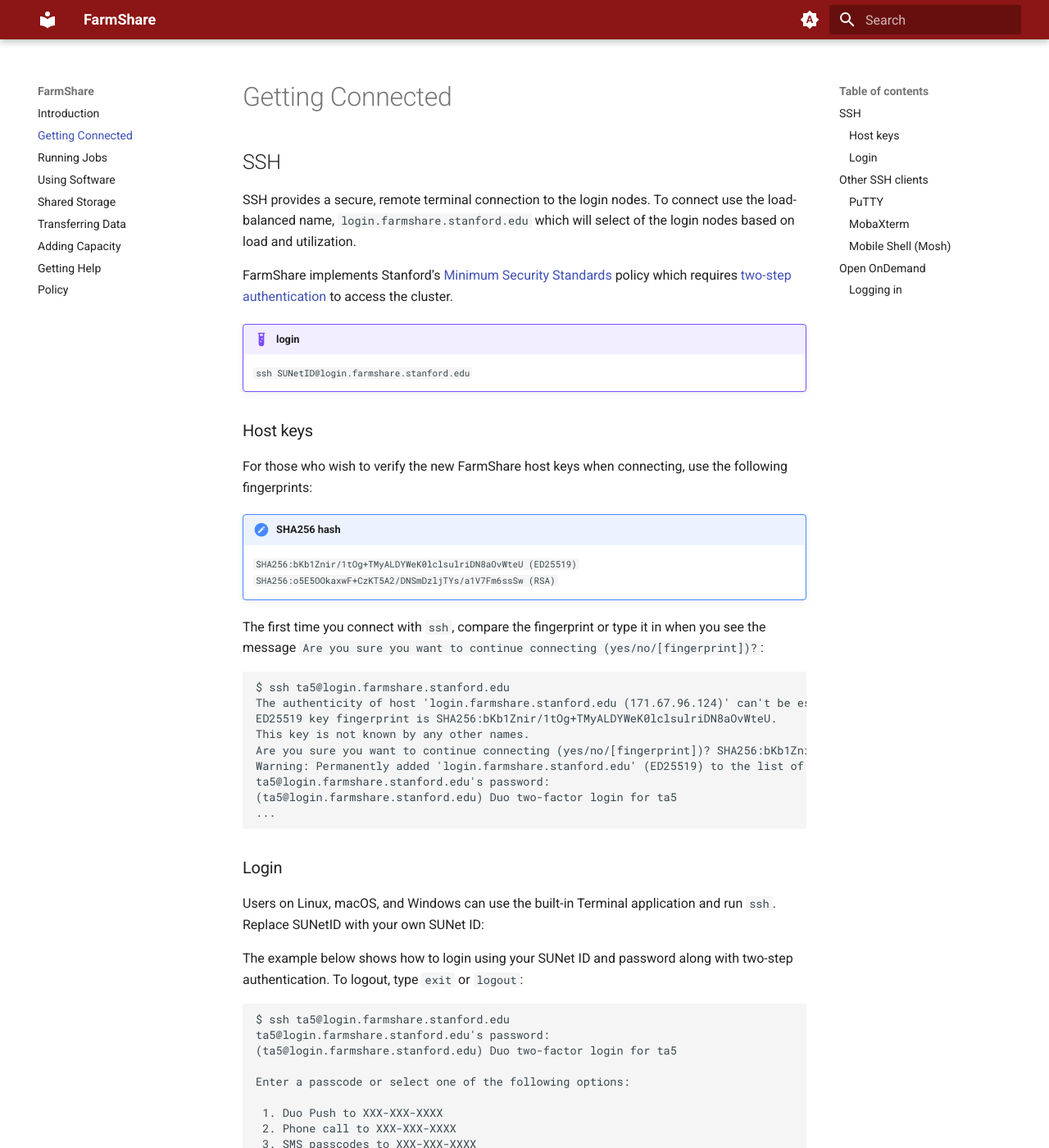
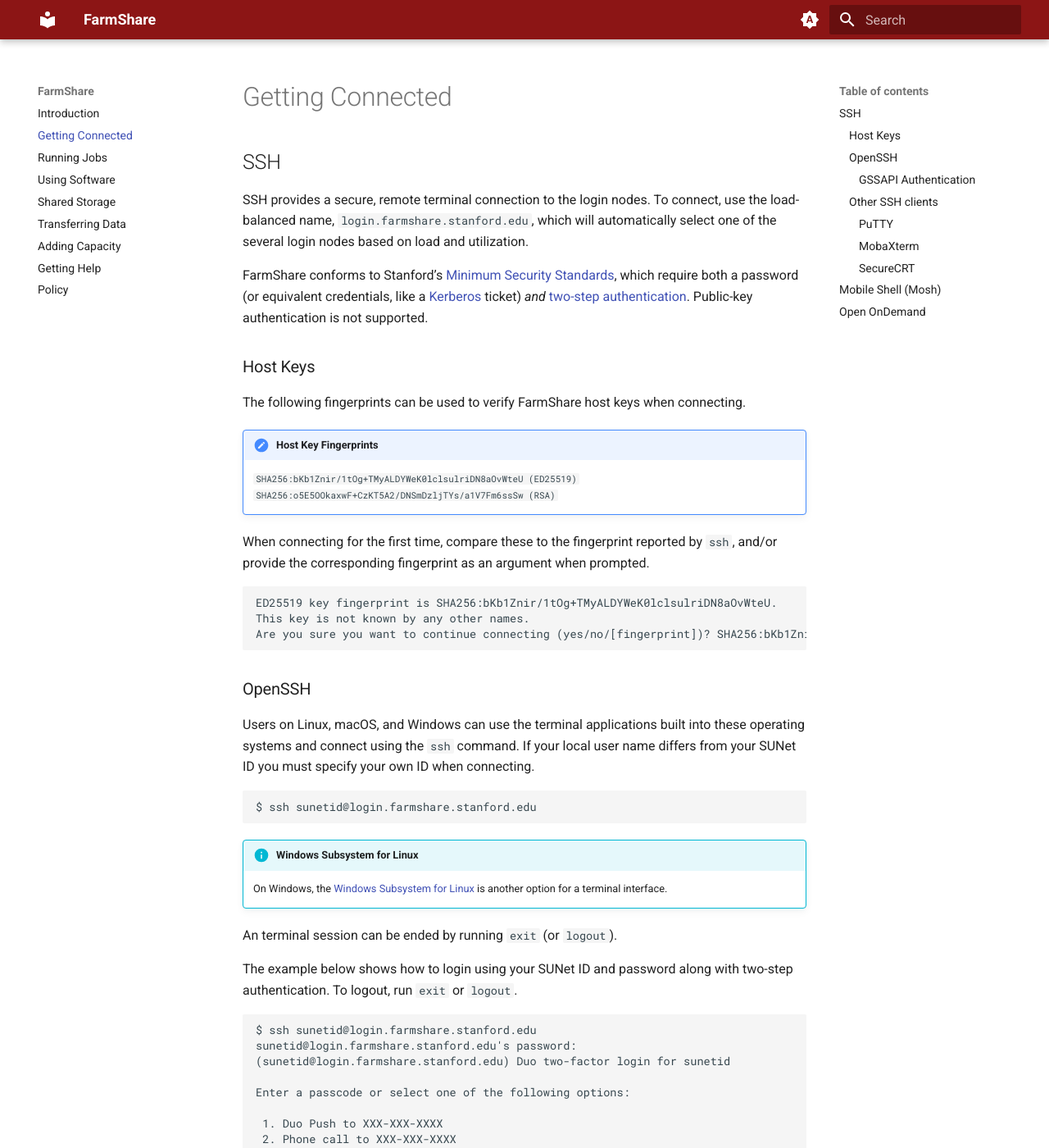
Before and after one commit to stanford-rc/farmshare-docs, an MkDocs documentation site: the page built from src/docs/connecting.md, in a window 1280 px wide and 1400 px high. Shown: the whole window at 82% size. Built offline with MkDocs 1.6.1 and Material for MkDocs 9.7.7, drawn with Linux system fonts in a browser that asks for light colours; some of the changed text lies outside the part shown.

Commit message:
Updated landing page and Getting Connected.

````diff
--- a/mkdocs.yml
+++ b/mkdocs.yml
@@ -7,7 +7,7 @@
 
 copyright: >-
   &copy <a href='mailto:srcc-support@stanford.edu'>
-  <span style="color: #8C1515;">Stanford</span> | Research Computing</a><br/>
+  <span style="color: #8C1515;"><strong>Stanford</strong></span> | Research Computing</a><br/>
 
 docs_dir: src
 site_dir: site
--- a/src/docs/connecting.md
+++ b/src/docs/connecting.md
@@ -2,45 +2,45 @@
 
 ## SSH
 
-SSH provides a secure, remote terminal connection to the login nodes. To connect use the load-balanced name, `login.farmshare.stanford.edu` which will select of the login nodes based on load and utilization.
+SSH provides a secure, remote terminal connection to the login nodes. To connect, use the load-balanced name, `login.farmshare.stanford.edu`, which will automatically select one of the several login nodes based on load and utilization.
 
-FarmShare implements Stanford's [Minimum Security Standards](https://uit.stanford.edu/guide/securitystandards) policy which requires [two-step authentication](https://uit.stanford.edu/service/authentication/twostep) to access the cluster.
+FarmShare conforms to Stanford's [Minimum Security Standards](https://uit.stanford.edu/guide/securitystandards), which require both a password (or equivalent credentials, like a [Kerberos](uit.stanford.edu/service/kerberos/) ticket) *and* [two-step authentication](https://uit.stanford.edu/service/authentication/twostep/). Public-key authentication is not supported.
 
-!!! example "login"
-    `ssh SUNetID@login.farmshare.stanford.edu`
+### Host Keys
 
-### Host keys
+The following fingerprints can be used to verify FarmShare host keys when connecting.
 
-For those who wish to verify the new FarmShare host keys when connecting, use the following fingerprints:
-
-!!! caution "SHA256 hash"
+!!! important "Host Key Fingerprints"
     `SHA256:bKb1Znir/1tOg+TMyALDYWeK0lclsulriDN8aOvWteU (ED25519)`
     `SHA256:o5E5OOkaxwF+CzKT5A2/DNSmDzljTYs/a1V7Fm6ssSw (RSA)`
 
-The first time you connect with `ssh`, compare the fingerprint or type it in when you see the message `Are you sure you want to continue connecting (yes/no/[fingerprint])?`:
+When connecting for the first time, compare these to the fingerprint reported by `ssh`, and/or provide the corresponding fingerprint as an argument when prompted.
 
 ``` shell
-$ ssh ta5@login.farmshare.stanford.edu
-The authenticity of host 'login.farmshare.stanford.edu (171.67.96.124)' can't be established.
 ED25519 key fingerprint is SHA256:bKb1Znir/1tOg+TMyALDYWeK0lclsulriDN8aOvWteU.
 This key is not known by any other names.
 Are you sure you want to continue connecting (yes/no/[fingerprint])? SHA256:bKb1Znir/1tOg+TMyALDYWeK0lclsulriDN8aOvWteU
-Warning: Permanently added 'login.farmshare.stanford.edu' (ED25519) to the list of known hosts.
-ta5@login.farmshare.stanford.edu's password:
-(ta5@login.farmshare.stanford.edu) Duo two-factor login for ta5
-...
 ```
 
-### Login
+### OpenSSH
 
-Users on Linux, macOS, and Windows can use the built-in Terminal application and run `ssh`. Replace SUNetID with your own SUNet ID:
-
-The example below shows how to login using your SUNet ID and password along with two-step authentication. To logout, type `exit` or `logout`:
+Users on Linux, macOS, and Windows can use the terminal applications built into these operating systems and connect using the `ssh` command. If your local user name differs from your SUNet ID you must specify your own ID when connecting.
 
 ``` shell
-$ ssh ta5@login.farmshare.stanford.edu
-ta5@login.farmshare.stanford.edu's password:
-(ta5@login.farmshare.stanford.edu) Duo two-factor login for ta5
+$ ssh sunetid@login.farmshare.stanford.edu
+```
+
+!!! info "Windows Subsystem for Linux"
+    On Windows, the [Windows Subsystem for Linux](https://learn.microsoft.com/en-us/windows/wsl/about) is another option for a terminal interface.
+
+An terminal session can be ended by running `exit` (or `logout`).
+
+The example below shows how to login using your SUNet ID and password along with two-step authentication. To logout, run `exit` or `logout`.
+
+``` shell
+$ ssh sunetid@login.farmshare.stanford.edu
+sunetid@login.farmshare.stanford.edu's password:
+(sunetid@login.farmshare.stanford.edu) Duo two-factor login for sunetid
 
 Enter a passcode or select one of the following options:
 
@@ -50,46 +50,56 @@
 
 Passcode or option (1-3): 1
 Success. Logging you in...
-Success. Logging you in...
-Welcome to Ubuntu 22.04.5 LTS (GNU/Linux 6.8.0-50-generic x86_64)
-
-Stanford Research Computing (https://srcc.stanford.edu/) -----------------------
-
-FarmShare (https://docs.farmshare.stanford.edu/)
-
+Welcome to Ubuntu 24.04.4 LTS (GNU/Linux 7.0.0-29-generic x86_64)
 ...
-
-ta5@rice-02:~$
-ta5@rice-02:~$
-ta5@rice-02:~$ exit
+sunetid@rice-01$ exit
 logout
 Shared connection to login.farmshare.stanford.edu closed.
 ```
 
-## Other SSH clients
+#### GSSAPI Authentication
 
-### PuTTY
+FarmShare supports Kerberos/GSSAPI authentication (on operating systems and with clients that support it). Run `kinit` to authenticate.
 
-[PuTTY](http://www.chiark.greenend.org.uk/~sgtatham/putty/) is a popular, freely available SSH client for Windows. The default settings are appropriate for most users, so all you need to do is specify the host name and click the Open button to connect.
+``` shell
+$ kinit sunetid@stanford.edu
+sunetid@stanford.edu's password:
+```
+Succesful authentication results in persistent credentials (a Kerberos "ticket") that can be used in place of a password when connecting. Run `klist` to examine existing credentials. Because Kerberos tickets have an extended lifetime (25 hours in the `stanford.edu` realm) and can be renewed (for up to 7 days) they can be more convenient than a password, which must be provided on every new connection.
 
-### MobaXterm
+GSSAPI authentication may need to be enabled on some platforms.
 
-[MobaXterm](http://mobaxterm.mobatek.net/) is an SSH client with a built-in X server, making remote display extremely convenient, and the Home Edition is free for personal use.
+``` shell
+# ~/.ssh/config
 
-### Mobile Shell (Mosh)
+Host login.farmshare.stanford.edu
+  GSSAPIKeyExchange yes
+  GSSAPIAuthentication yes
+  GSSAPIRenewalForcesRekey yes
+  PreferredAuthentications gssapi-with-mic,publickey,keyboard-interactive,password
+```
 
-[Mosh](https://mosh.org/) is an alternative to SSH for Linux and macOS clients. It uses SSH for authentication, so you may want to review the suggested SSH configuration above. Mosh has some advantages, including predictive display, which can be useful on high-latency connections, and improved network resiliency. Mosh connections can persist when you switch networks and can even survive putting your computer to sleep.
+### Other SSH clients
+
+#### PuTTY
+
+[PuTTY](http://www.chiark.greenend.org.uk/~sgtatham/putty/) is a popular, freely available SSH client for Windows. The default settings are appropriate for most users; specify the `login.farmshare.stanford.edu` as the host name and click the Open button to connect.
+
+#### MobaXterm
+
+[MobaXterm](http://mobaxterm.mobatek.net/) is an SSH client with a built-in X server, making remote display extremely convenient. The Home Edition is free for personal use.
+
+#### SecureCRT
+
+[SecureCRT](https://uit.stanford.edu/software/scrt_sfx/) is a commercial SSH client for Windows and macOS that is licensed by the University as part of the [Essential Stanford Software](https://uit.stanford.edu/software/) suite.
+
+## Mobile Shell (Mosh)
+
+[Mosh](https://mosh.org/) is an alternative to SSH for Linux and macOS clients. It uses OpenSSH for authentication but manages its own, encrypted session. Mosh has some advantages, including predictive display (useful on high-latency connections) and improved network resiliency. Mosh connections can persist even when a computer's network location changes or a computer goes to sleep.
 
 ## Open OnDemand
 
-[Open OnDemand](https://openondemand.org/) is a browser based interface to FarmShare. Open OnDemand offers terminal, file manager, editor, desktop, and GUI applications right from your web browser!
+[Open OnDemand](https://openondemand.org/) provides a browser-based interface to HPC clusters. The local instance, [FarmShare OnDemand](https://ondemand.farmshare.stanford.edu/), offers terminal, file manager, editor, desktop, and even GUI applications right from a web browser!
 
-### Logging in
-
-!!! important
-    If this is your very first time connecting to Farmshare you won't be able to run apps/jobs until your Slurm account is created. This is done when you first connect to a [login](#login) node. You can do that from Ondemand by selecting the Clusters drop down > [FarmShare Shell Access](https://ondemand.farmshare.stanford.edu/pun/sys/shell/ssh).**
-
-To use the FarmShare OnDemand interface:
-
-* Connect to [https://ondemand.farmshare.stanford.edu](https://ondemand.farmshare.stanford.edu)
-* Use your SUNetID credentials and go through the two-step authentication process
+!!! warning "Invalid account or account/partition combination specified"
+    Some important setup happens the very first time a user connects to a FarmShare login node; this error can indicate that setup has not yet occurred. Before attempting to submit another job (or start an OnDemand app) first select [FarmShare Shell Access](https://ondemand.farmshare.stanford.edu/pun/sys/shell/ssh) from the Clusters menu to satisfy the login requirement.
````
Also changed, not shown: src/index.md (+17 -12 lines).
